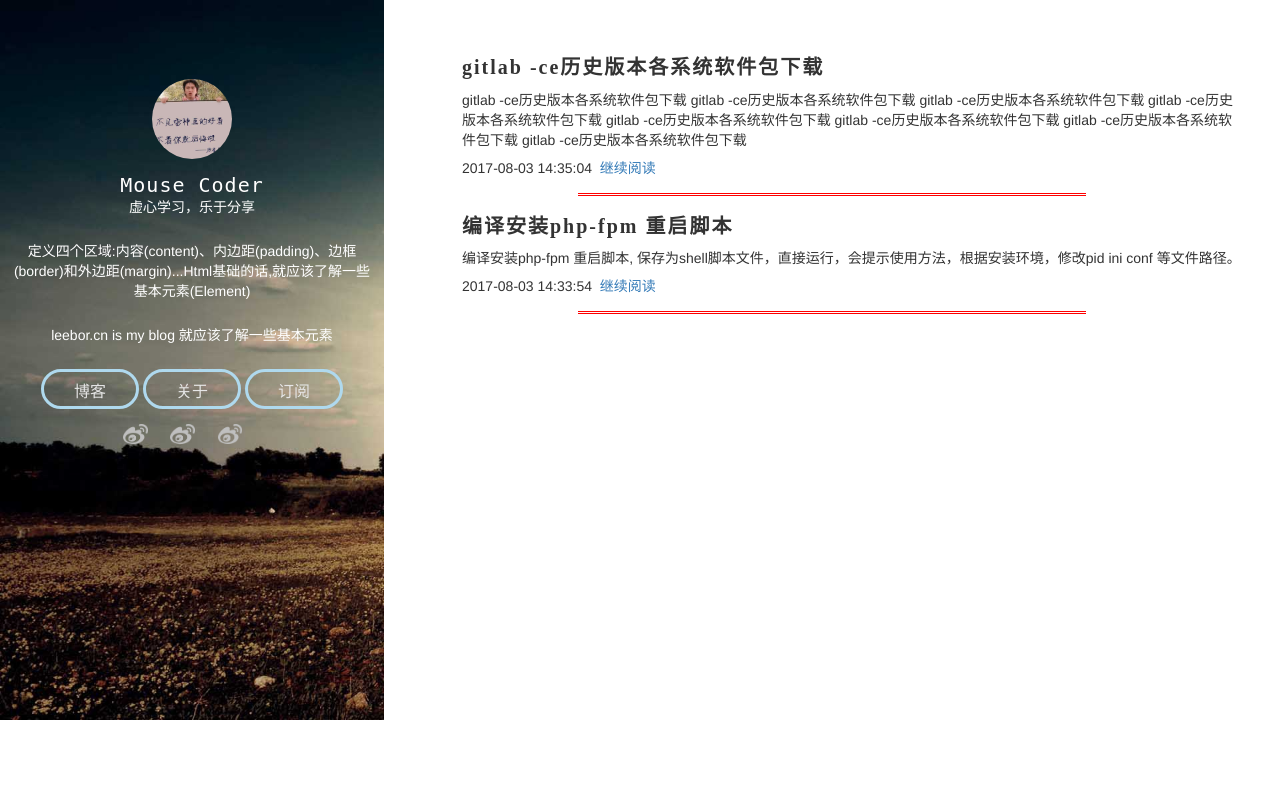
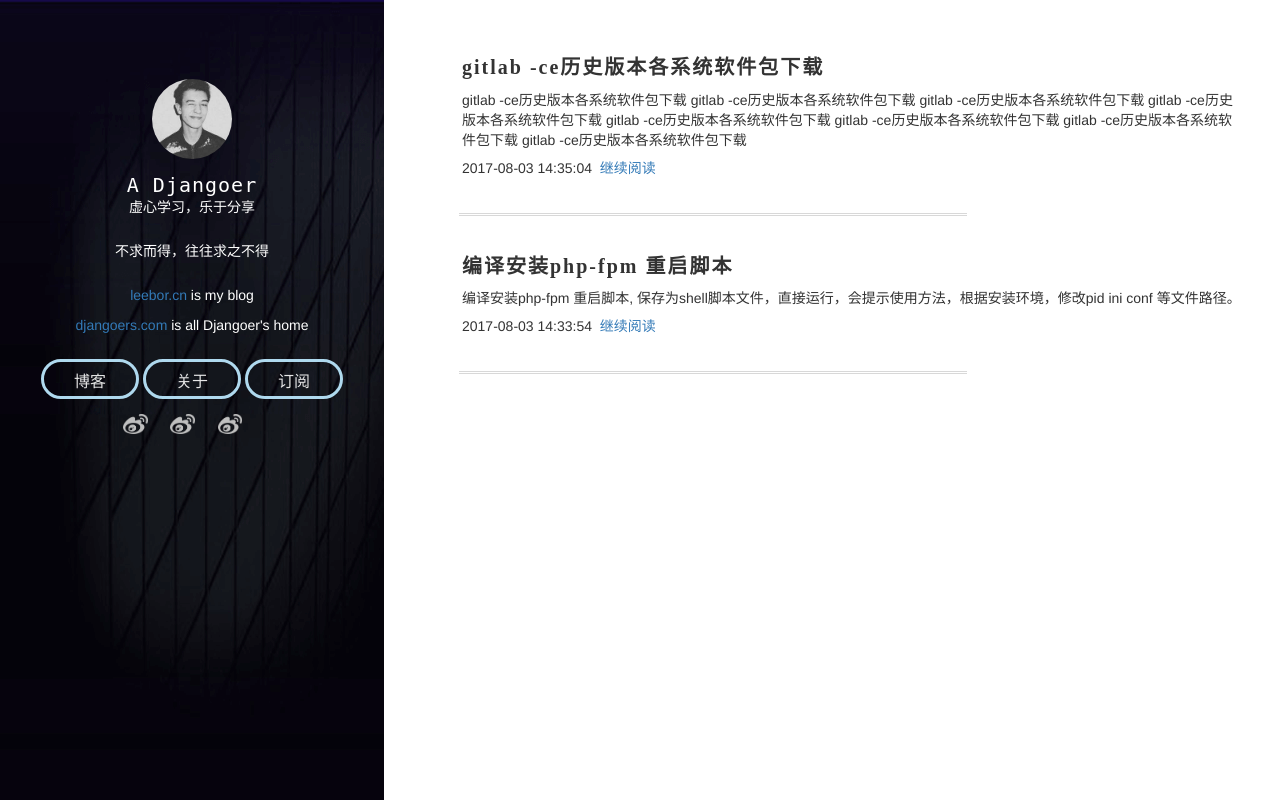
Before and after one commit to ArloLee/MyBlog, a Django app: page /Blog-page/ in a window 1280 px wide. Run offline with Django 3.2, Linux system fonts and the light colour scheme; data comes from the database, SQL or seed files in the repository; both versions use the stored data as it was after the commit; some libraries are stand-ins or nearby versions.

Commit message:
change some css style

```diff
--- a/statics/css/my-css.css
+++ b/statics/css/my-css.css
@@ -6,7 +6,7 @@ html{
 }
 
 body {
-    background-image: url('/static/Index-back.jpg');
+    background-image: url('/static/Index-back.png');
     background-repeat: no-repeat;
     background-size: 100%;
     display: block;
@@ -158,12 +158,13 @@ body {
 }
 
 .Blog-hr {
-    margin: 0px auto;
+    /*margin: 20px auto;*/
+    margin-left: 50px;
     width: 60%;
     height:3px;
     border:none;
-    border-top:3px double red;
-    text-align: center;
+    border-top:3px double #D8D8D8;
+    text-align: left;
 }
 
 .Blog-Article li {
--- a/templates/blog.html
+++ b/templates/blog.html
@@ -13,18 +13,19 @@
             <div class="About-left ">
 
                 <div class="Index-img">
-                    <a href="/index/"> <img src="/static/Head-images.png" class="img-circle Head-img .img-responsive"></a>
+                    <a href="/index/"> <img src="/static/Head-images.jpg" class="img-circle Head-img .img-responsive"></a>
                 </div>
                 <div class="Index-li">
-                    <p class="Index-p Index-p-color">Mouse Coder</p>
+                    <p class="Index-p Index-p-color">A Djangoer</p>
                     <p class="Index-p-color">虚心学习，乐于分享</p>
                 </div>
                 <div class="Index-li">
                     <p class="Index-p-color">
-                        定义四个区域:内容(content)、内边距(padding)、边框(border)和外边距(margin)...Html基础的话,就应该了解一些基本元素(Element)</p>
+                        不求而得，往往求之不得</p>
                 </div>
                 <div class="Index-li">
-                    <p class="Index-p-color"> leebor.cn is my blog 就应该了解一些基本元素</p>
+                    <p class="Index-p-color"> <a style="text-decoration: none">leebor.cn </a>is my blog </p>
+                    <p class="Index-p-color"> <a style="text-decoration: none">djangoers.com</a> is all Djangoer's home</p>
                 </div>
                 <div class="Index-li">
                     <a href="/Blog-page/" class="Index-button">博客</a>
--- a/templates/index.html
+++ b/templates/index.html
@@ -24,31 +24,31 @@
     <div class="Index-Top">
         <div class="Info">
             <div class="Index-img">
-                <img src="/static/Head-images.png" class="img-circle Head-img .img-responsive">
+                <img src="/static/Head-images.jpg" class="img-circle Head-img .img-responsive">
             </div>
             <div class="Index-li">
-                <p class="Index-p Index-p-color">Mouse Coder</p>
+                <p class="Index-p Index-p-color">A Djangoer</p>
                 <p class="Index-p-color">虚心学习，乐于分享</p>
             </div>
             <div class="Index-li">
                 <p class="Index-p-color">
-                    定义四个区域:内容(content)、内边距(padding)、边框(border)和外边距(margin)...Html基础的话,就应该了解一些基本元素(Element)</p>
+                    不求而得，往往求之不得</p>
             </div>
             <div class="Index-li">
-                <p class="Index-p-color"> leebor.cn is my blog 就应该了解一些基本元素</p>
+                <p class="Index-p-color"> <a style="text-decoration: none">leebor.cn </a>is my blog </p>
+                <p class="Index-p-color"> <a style="text-decoration: none">djangoers.com</a> is all Djangoer's home</p>
             </div>
             <div class="Index-li">
-                <a href="/Blog-page/" class="Index-button">博客</a>
+                <a href="/Blog-page/" class="Index-button" style="text-decoration: none;">博客</a>
 {#                <a href="/About-me/" class="Index-button ">关于</a>#}
-                <a href="#" class="Index-button ">关于</a>
+                <a href="#" class="Index-button " style="text-decoration: none;">关于</a>
 {#                <a href="/Subscription/" class="Index-button ">订阅</a>#}
-                <a href="#" class="Index-button ">订阅</a>
+                <a href="#" class="Index-button " style="text-decoration: none;">订阅</a>
             </div>
             <div class="Index-li">
-                <li><img class="Index-icon" src="/static/imgs/sina_vb.png">&nbsp;
-                    <img class="Index-icon" src="/static/imgs/sina_vb.png">&nbsp;
-                    <img class="Index-icon" src="/static/imgs/sina_vb.png">&nbsp;
-
+                <li><img class="Index-icon" src="/static/imgs/sina_vb.png">
+                    <img class="Index-icon" src="/static/imgs/sina_vb.png">
+                    <img class="Index-icon" src="/static/imgs/sina_vb.png">
                 </li>
             </div>
         </div>
```
Also changed, not shown: db.sqlite3, statics/Head-images.jpg (added), statics/Index-back-1.jpg (added), statics/Index-back.png (added).
